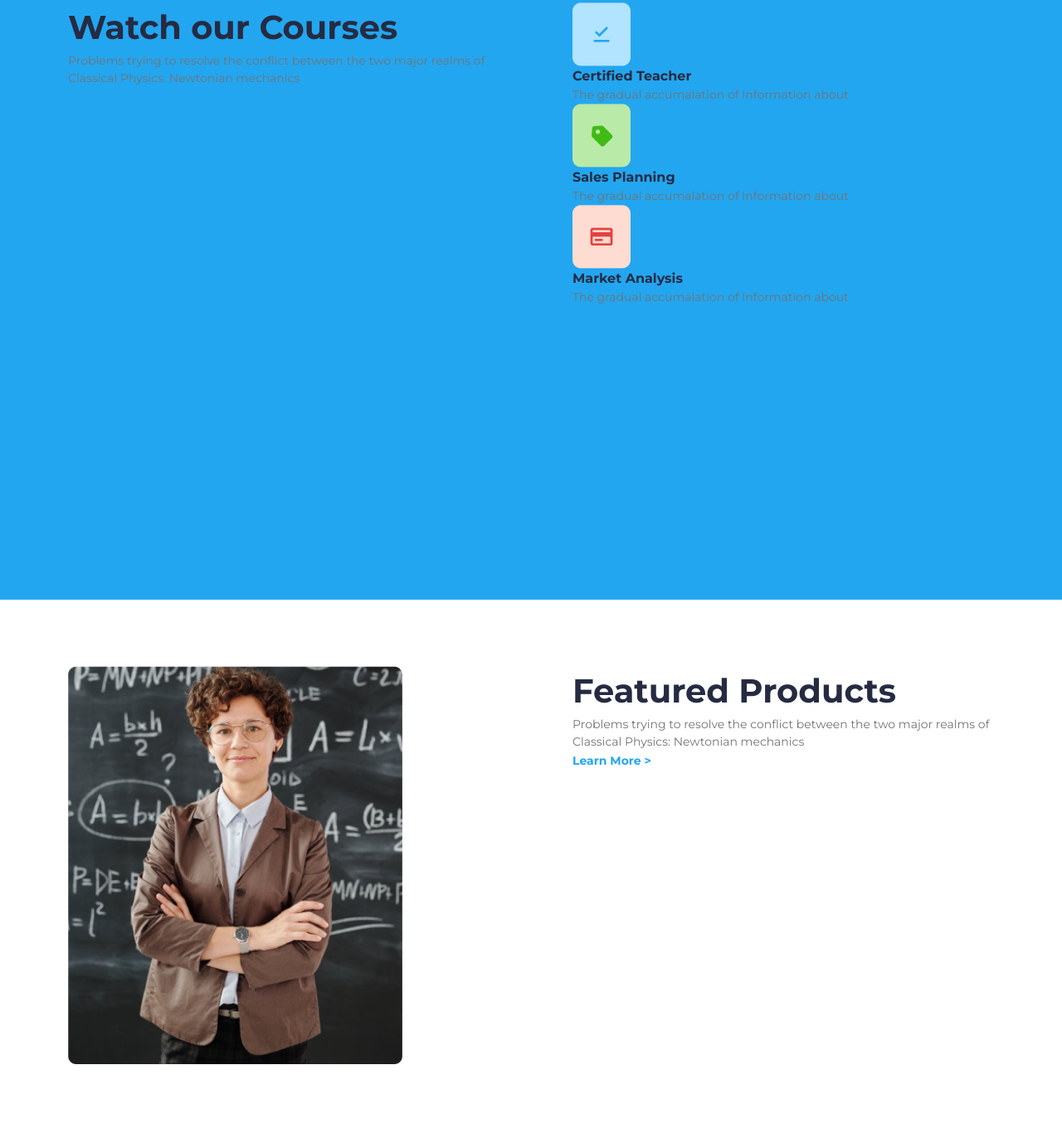
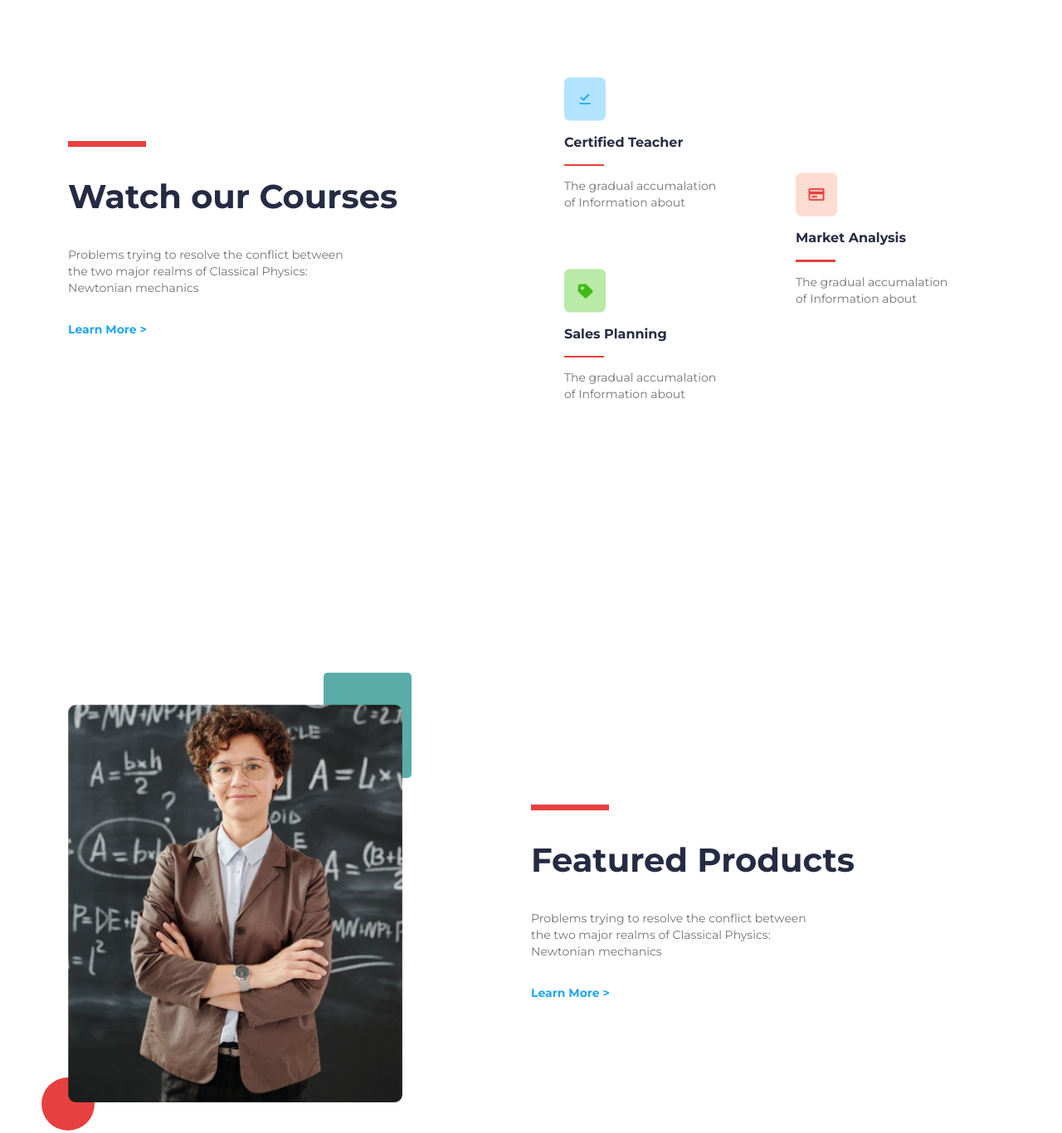
Before and after one commit to Saesoi/Course-Leap-Figma-Challenge, a plain HTML site: page index.html in a window 1280 px wide. Shown: the part 875-2241 px from the top of the page at 83% size. Drawn offline with Linux system fonts and the light colour scheme.

Commit message:
Update styles.css

```diff
--- a/styles.css
+++ b/styles.css
@@ -44,6 +44,9 @@
   :root{
     --fs-500: var(--fs-400);
     --fs-900: var(--fs-800);
+
+    --lh-900: var(--lh-800);
+    --lh-600: var(--lh-500);
   }
 }
 
@@ -176,7 +179,6 @@ select {
 
 .fs-600 {
   font-size: var(--fs-600);
-  line-height: var(--lh-600);
 }
 
 .fs-700 {
@@ -189,16 +191,26 @@ select {
 
 .fs-900 {
   font-size: var(--fs-900);
+}
+
+.lh-300{
+  line-height: var(--lh-300);
+}
+
+.lh-600{
+  line-height: var(--lh-600);
+}
+
+.lh-900{
   line-height: var(--lh-900);
 }
-
 
 .gap-10{
   gap: var(--size-300);
 }
 
 nav{
-  padding: 1.063rem 3rem;
+  padding: 1.063rem 3rem 0;
 }
 
 .container-nav{
@@ -239,7 +251,7 @@ nav{
   min-height: 87vh;
 }
 
-.container{
+.container-landing{
   display: flex;
   padding: 5rem 5.125rem;
   gap: 100px;
@@ -253,7 +265,6 @@ nav{
 }
 
 .item-right{
-  margin: 0 auto;
   position: relative;
 }
 
@@ -263,9 +274,31 @@ nav{
   background-color: #5AACA8;
   position: absolute;
   top: -2.375rem;
-  right: -2.375rem;
+  right: 4rem;
   z-index: 0;
   border-radius: 5px;
+}
+
+.rectangle-bg-1{
+  width: 6.625rem;
+  height: 7.938rem;
+  background-color: #5AACA8;
+  position: absolute;
+  top: -2.375rem;
+  right: 9rem;
+  z-index: 0;
+  border-radius: 5px;
+}
+
+.round-bg{
+  background-color: var(--clr-accent-300);
+  height: 4rem;
+  width: 4rem;
+  border-radius: 50%;
+  border: none;
+  position: absolute;
+  bottom: -2.125rem;
+  left: -2rem;
 }
 
 .rec-1 {
@@ -283,7 +316,7 @@ nav{
 }
 
 @media (max-width: 50em) {
-  .container{
+  .container-landing{
     flex-direction: column;
     padding: 4rem 4.125rem;
     gap: 100px;
@@ -293,17 +326,65 @@ nav{
 
 
 /* COURSES SECTION */
-.courses{
-  height: 100vh;
-  background-color: #23A6F0;
-}
-
 .container{
-  display: flex;
-  height: 100%;
+  display: grid;
+  grid-template-columns: 1fr 1fr;
+  grid-template-rows: 100vh;
+  padding: 0 5.125rem 0 5.125rem;
 }
 
 .item{
-  flex: 1;
-  height: 100%;
+  display: flex;
+  flex-direction: column;
+  gap: 30px;
+  justify-content: center;
 }
+
+.item > p{
+  width: 21.25rem;
+}
+
+.top-divider{
+  width: 5.875rem;
+  height: 0.438rem;
+  background-color: var(--clr-accent-300);
+  border: none;
+}
+
+@media (max-width: 50em) {
+  .container{
+    grid-template-columns: 1vh;
+    grid-template-rows: 1fr 1fr;
+    padding: 4rem 4.125rem;
+    gap: 50px;
+  }
+
+  .item > a{
+    width: 100px;
+  }
+}
+
+.item-grid{
+  display: grid;
+  grid-template-columns: 1fr 1fr;
+  align-items: center;
+}
+
+.item-flex{
+  display: flex;
+  flex-direction: column;
+  padding: 35px 40px;
+  gap: 14px;
+}
+
+.item-flex > img{
+  width: 50px;
+  height: 53px;
+}
+
+.bottom-divider{
+  width: 3rem;
+  height: 0.138rem;
+  background-color: var(--clr-accent-300);
+  border: none;
+}
```
